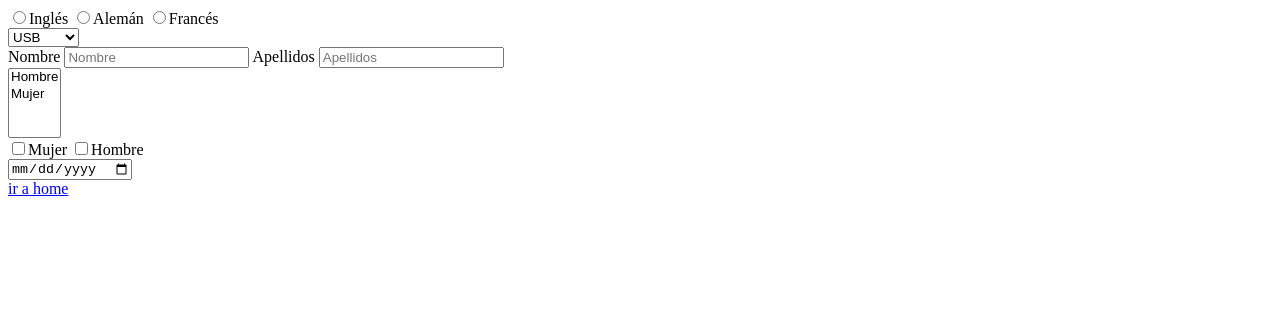
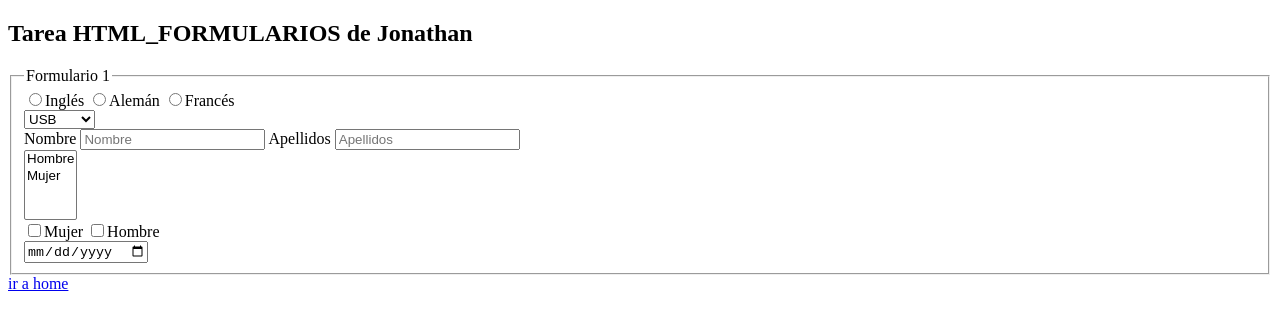
Before and after one commit to JonathanDiz/html_formularios, a plain HTML site: page index.html in a window 1280 px wide. Drawn offline with Linux system fonts and the light colour scheme.

Commit message:
modificacion de archivos index.html y home.html

```diff
--- a/index.html
+++ b/index.html
@@ -9,6 +9,9 @@
 <body>
   <section>
     <div>
+      <h1>Tarea HTML_FORMULARIOS de Jonathan</h1>
+      <fieldset>
+        <legend>Formulario 1</legend>
         <form>
           <input type="radio" name="idioma" value="idiomaingles">Inglés
           <input type="radio" name="idioma" value="idiomaaleman">Alemán
@@ -38,6 +41,7 @@
         <form>
           <input type="date">
         </form>
+      </fieldset>
       <a href="./home.html">ir a home</a>
     </div>
   </section>
```
Also changed, not shown: home.html (+3 -0 lines). Lines whose indentation alone changed are shown as unchanged.
